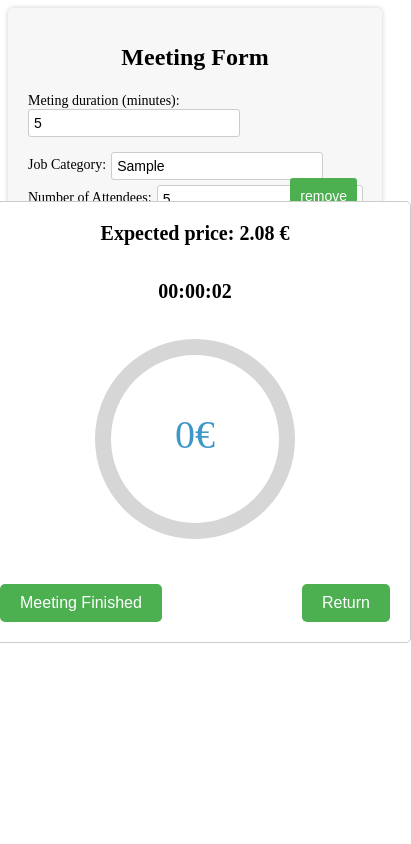
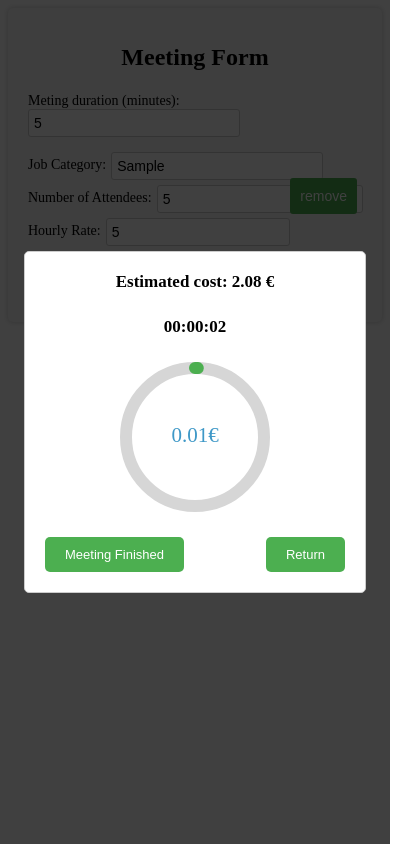
Before and after one commit to calher99/MeetingPricer, a React (Create React App) app: page / in a window 390 px wide. Both pictures are taken after typing "5", "Sample", "5", "5" into the empty fields and a click on the input "Submit". Shown: the whole page, 411 px wide, since content can reach past the window. Built offline with nearby package versions, Linux system fonts and the light colour scheme.

Commit message:
styling changes

```diff
--- a/public/index.html
+++ b/public/index.html
@@ -28,6 +28,7 @@
   </head>
   <body>
     <noscript>You need to enable JavaScript to run this app.</noscript>
+    <div id="overlays"></div>
     <div id="root"></div>
     <!--
       This HTML file is a template.
--- a/src/pages/MeetingSummary.js
+++ b/src/pages/MeetingSummary.js
@@ -1,4 +1,5 @@
 import React from 'react';
+import ReactDom from "react-dom";
 import styles from './MeetingSummary.module.css';
 
 const MeetingSummary = ({ totalCost, expectedCost, onClose }) => {
@@ -7,7 +8,9 @@ const MeetingSummary = ({ totalCost, expectedCost, onClose }) => {
     const handleClose= () => {
         onClose()
     }
-  return (
+  return ReactDom.createPortal(
+    <>
+    <div className={styles.overlay}></div>
     <div className={styles.meetingSummary}>
       <h2 className={styles.title}>Meeting Summary</h2>
       <p>Total cost: {totalCost} €</p>
@@ -21,6 +24,7 @@ const MeetingSummary = ({ totalCost, expectedCost, onClose }) => {
             Return
           </button>
     </div>
+    </> , document.querySelector("#overlays")
   );
 };
 
--- a/src/pages/MeetingSummary.module.css
+++ b/src/pages/MeetingSummary.module.css
@@ -1,3 +1,13 @@
+.overlay {
+  position: fixed;
+  top: 0;
+  left: 0;
+  width: 100%;
+  height: 100vh;
+  z-index: 22;
+  background-color: rgba(0, 0, 0, 0.75);
+}
+
 .meetingSummary {
   position: absolute;
   top: 50%;
@@ -15,6 +25,7 @@
   max-width: 400px;
   height: 100%;
   max-height: 400px;
+  z-index: 23;
 }
 
 .title {
--- a/src/pages/MeetingTimer.js
+++ b/src/pages/MeetingTimer.js
@@ -1,4 +1,5 @@
 import React, { useEffect, useState } from "react";
+import ReactDom from "react-dom";
 import styles from "./MeetingTimer.module.css";
 import { CircularProgressbar, buildStyles } from "react-circular-progressbar";
 import "react-circular-progressbar/dist/styles.css";
@@ -19,7 +20,7 @@ function MeetingTimer({ startTime, spentPerHour, onClose, expectedPrice }) {
         const price = elapsedHours * spentPerHour;
         setPrice(price.toFixed(2));
         setProgress((price / expectedPrice) * 100);
-      }, 30000);
+      }, 1000);
 
       return () => clearInterval(intervalId);
     }
@@ -44,8 +45,8 @@ function MeetingTimer({ startTime, spentPerHour, onClose, expectedPrice }) {
     onClose();
   };
   const handleCloseSummary = () => {
-    setHasFinished(false)
-  }
+    setHasFinished(false);
+  };
 
   const formatTime = (time) => {
     const padTime = (time) => {
@@ -58,19 +59,37 @@ function MeetingTimer({ startTime, spentPerHour, onClose, expectedPrice }) {
 
     return `${padTime(hours)}:${padTime(minutes)}:${padTime(seconds)}`;
   };
-  return (
+
+  return ReactDom.createPortal(
     <>
+    <div className={styles.overlay}></div>
       <div className={styles.meetingTimer}>
-        <div className={styles.header}>Expected price: {Math.round(expectedPrice*100)/100} €</div>
+        <div className={styles.header}>
+          Estimated cost: {Math.round(expectedPrice * 100) / 100} €
+        </div>
         <div className={styles.header}>{formatTime(seconds)}</div>
         <div className={styles.progress}>
+          {progress < 100 && (
             <CircularProgressbar
               value={progress}
               text={`${price}€`}
               styles={buildStyles({
                 pathColor: "#4caf50",
+                textSize: '14px',
               })}
             />
+          )}
+          {progress > 100 && (
+            <CircularProgressbar
+              value={progress}
+              text={`${price}€`}
+              styles={buildStyles({
+                textColor: "red",
+                pathColor: "red",
+                textSize: '14px',
+              })}
+            />
+          )}
         </div>
         <div className={styles.buttonContainer}>
           <button className={styles.button} onClick={handleMeetingFinished}>
@@ -82,9 +101,13 @@ function MeetingTimer({ startTime, spentPerHour, onClose, expectedPrice }) {
         </div>
       </div>
       {hasFinished && (
-        <MeetingSummary totalCost={price} expectedCost={expectedPrice} onClose={handleCloseSummary}/>
+        <MeetingSummary
+          totalCost={price}
+          expectedCost={expectedPrice}
+          onClose={handleCloseSummary}
+        />
       )}
-    </>
+    </>, document.querySelector('#overlays')
   );
 }
 
--- a/src/pages/MeetingTimer.module.css
+++ b/src/pages/MeetingTimer.module.css
@@ -1,3 +1,14 @@
+.overlay {
+  position: fixed;
+  top: 0;
+  left: 0;
+  width: 100%;
+  height: 100vh;
+  z-index: 20;
+  background-color: rgba(0, 0, 0, 0.75);
+}
+
+@media all and (min-width: 450px) {
   .meetingTimer {
     position: absolute;
     top: 50%;
@@ -15,6 +26,7 @@
     max-width: 400px;
     height: 100%;
     max-height: 400px;
+    z-index: 21;
   }
 
   .meetingTimer .header {
@@ -50,3 +62,60 @@
   .meetingTimer .button:hover {
     background-color: #388e3c;
   }
+}
+
+@media all and (max-width: 450px) {
+  .meetingTimer {
+    position: absolute;
+    top: 50%;
+    left: 50%;
+    transform: translate(-50%, -50%);
+    background-color: #fff;
+    border: 1px solid #ccc;
+    border-radius: 5px;
+    padding: 20px;
+    display: flex;
+    flex-direction: column;
+    justify-content: space-between;
+    align-items: center;
+    width: 100%;
+    max-width: 300px;
+    height: 100%;
+    max-height: 300px;
+    z-index: 21;
+  }
+
+  .meetingTimer .header {
+    font-size: 17px;
+    font-weight: bold;
+    margin-bottom: 10px;
+  }
+
+  .meetingTimer .progress {
+    width: 150px;
+    height: 150px;
+    max-width: 100%;
+  }
+
+  .meetingTimer .buttonContainer {
+    display: flex;
+    justify-content: space-between;
+    margin-top: 10px;
+    width: 100%;
+  }
+
+  .meetingTimer .button {
+    padding: 10px 20px;
+    background-color: #4caf50;
+    color: #fff;
+    border: none;
+    border-radius: 5px;
+    font-size: 13px;
+    cursor: pointer;
+    transition: background-color 0.2s ease-in-out;
+  }
+
+  .meetingTimer .button:hover {
+    background-color: #388e3c;
+  }
+}
```
Also changed, not shown: src/components/Modal.js (added, +27 -0 lines), src/components/Modal.module.css (added, +83 -0 lines). Lines whose indentation alone changed are shown as unchanged.
